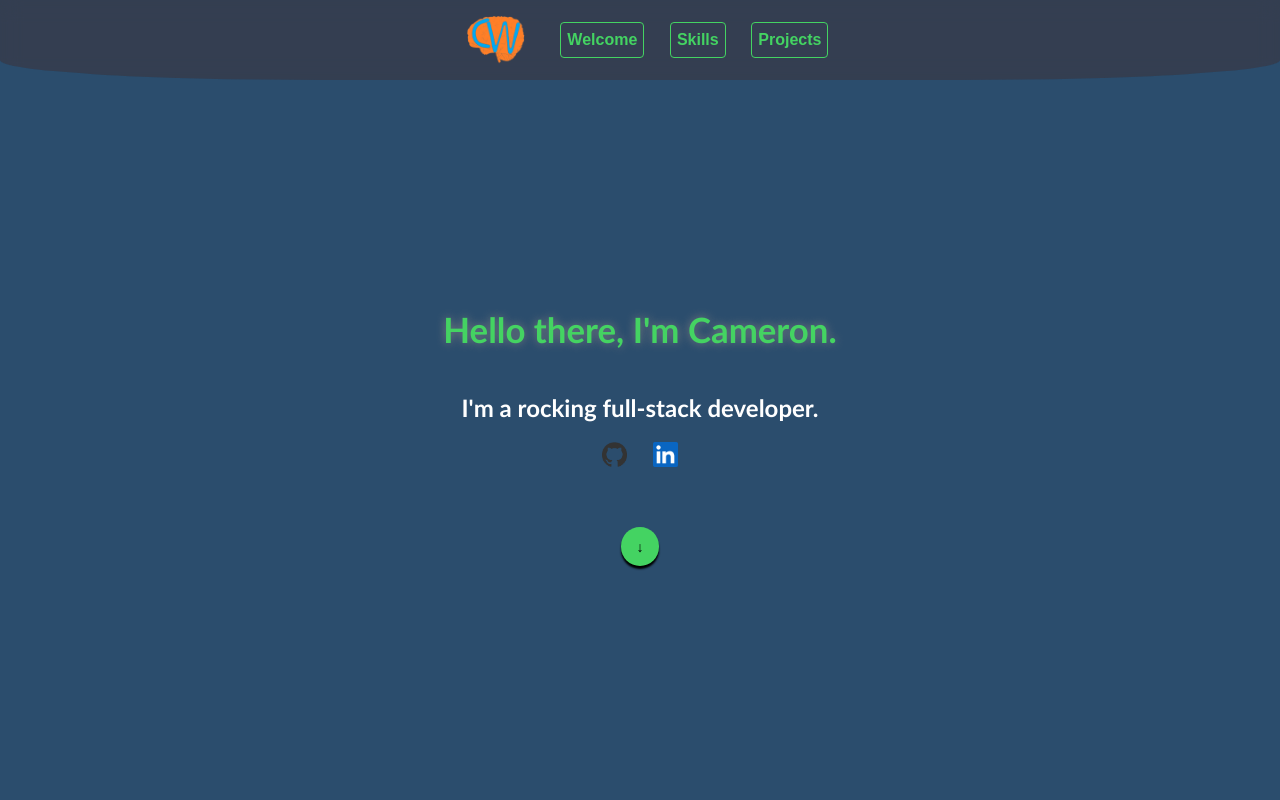
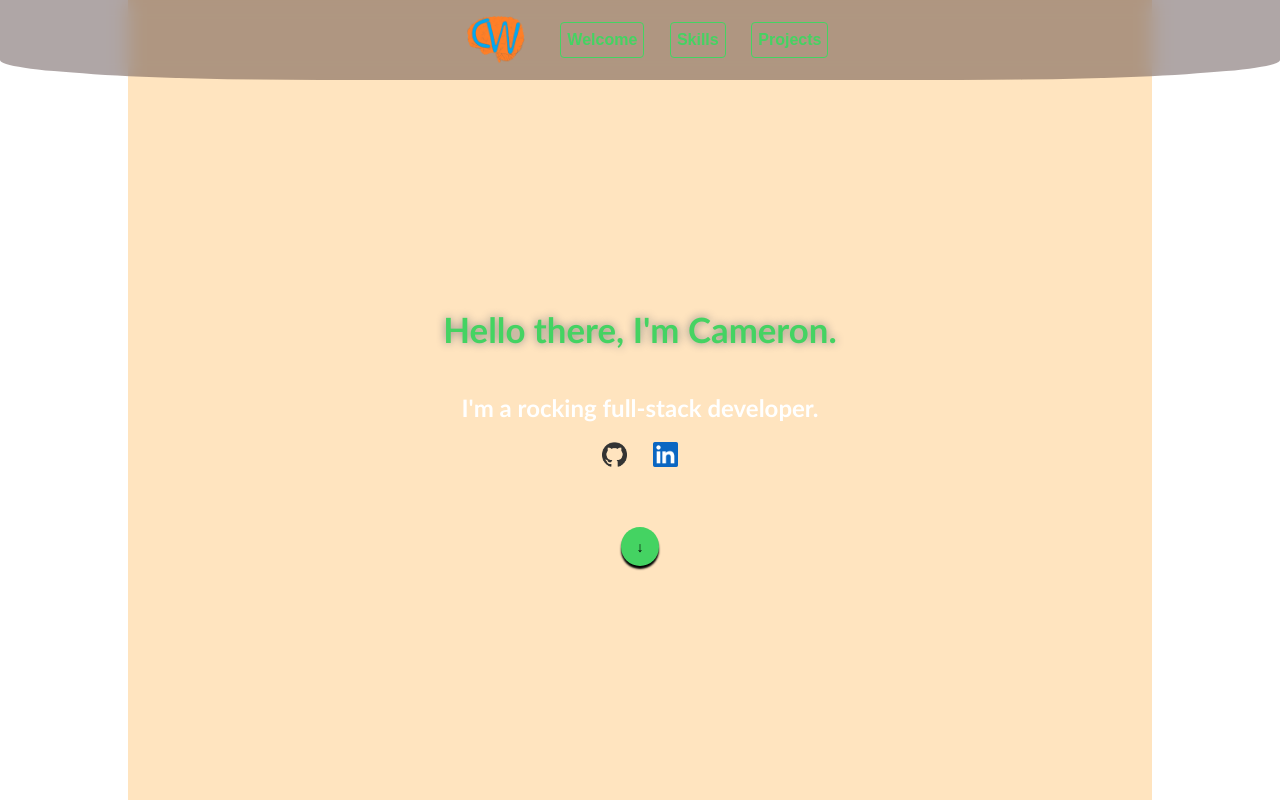
Before and after one commit to Cwoodard2/cameron-woodard-portfolio, a React (Create React App) app: page /#/ in a window 1280 px wide. Shown: the top 800 px of the page. Built offline with nearby package versions, Linux system fonts and the light colour scheme.

Commit message:
Made changes to default page to better reflect updated design

```diff
--- a/src/components/DefaultPage.css
+++ b/src/components/DefaultPage.css
@@ -1,7 +1,7 @@
-:root{
+:root {
   --orangeColor: #ff9400;
-    --mainGreenColor: #44D362;
-    --mainBlueColor: #08AEEA;
+  --mainGreenColor: #44d362;
+  --mainBlueColor: #08aeea;
   --otherMainBlue: #0483ea;
   --finalBlue: #4f9cdc;
 }
@@ -12,5 +12,9 @@
   flex-direction: column;
   justify-content: top;
   align-items: center;
-    background-color: rgb(43, 77, 109);
+  /* background-color: rgb(43, 77, 109); */
+  /* background-color: white; */
+  background-color: rgba(255, 148, 0, 0.25);
+  margin-left: 10vw;
+  margin-right: 10vw;
 }
--- a/src/index.css
+++ b/src/index.css
@@ -11,3 +11,9 @@ code {
   font-family: source-code-pro, Menlo, Monaco, Consolas, 'Courier New',
     monospace;
 }
+
+@font-face {
+  font-family: 'Alba';
+  src: local('Alba'), url(./fonts/ALBA____.TTF)
+  format('tff')
+}
```
Also changed, not shown: src/components/DefaultPage.js (+3 -8 lines). Lines whose indentation alone changed are shown as unchanged.
